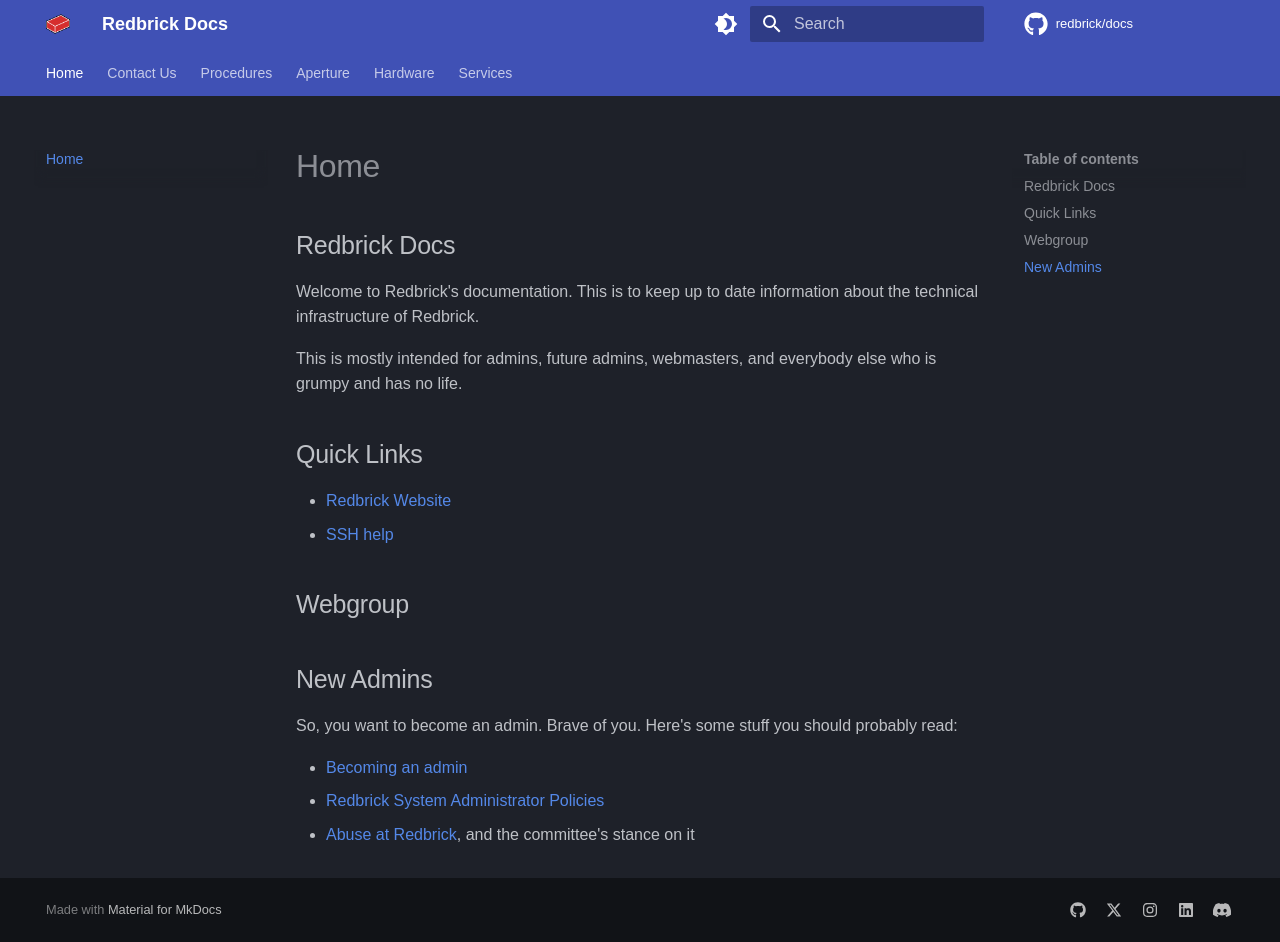
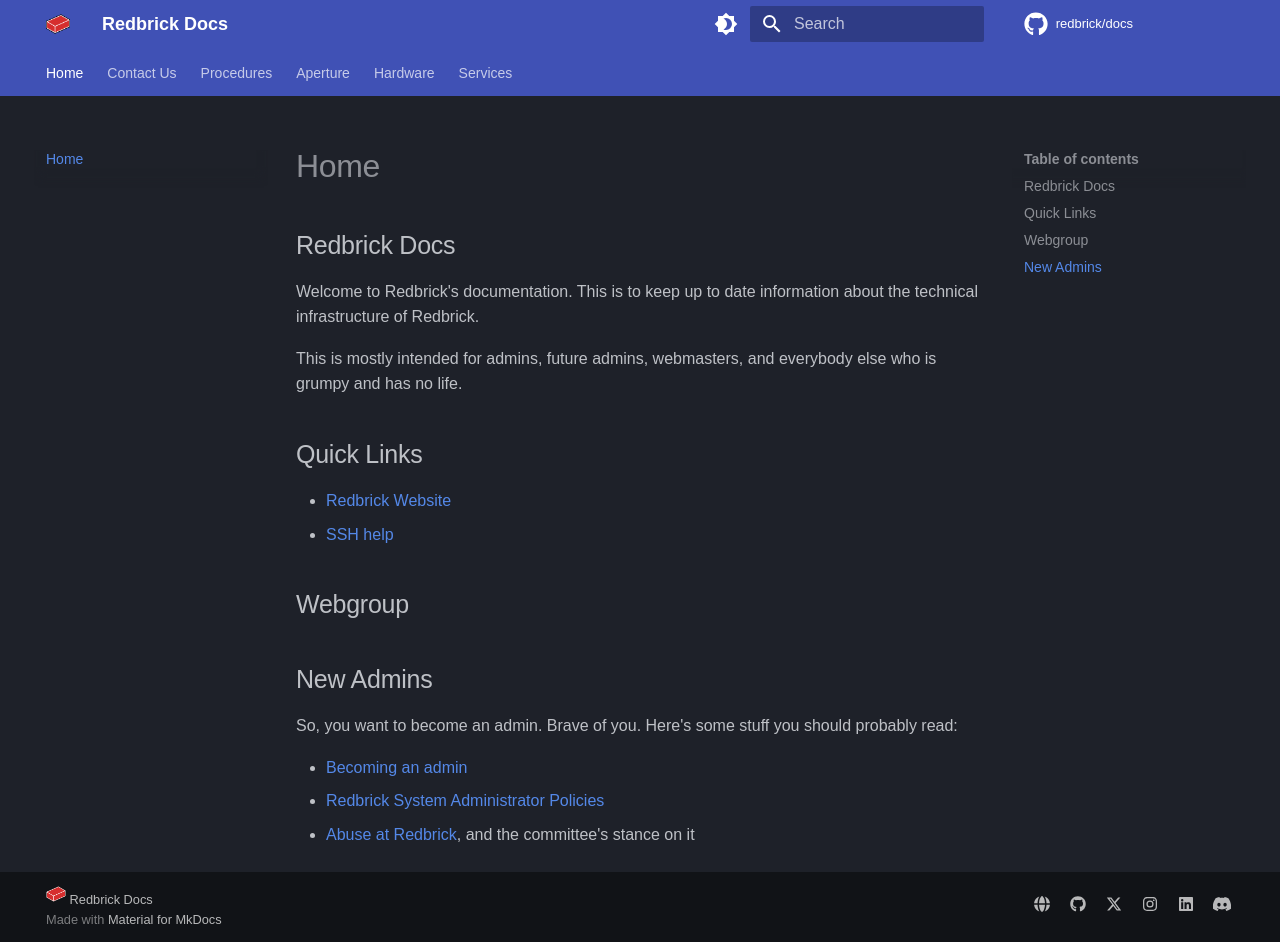
Before and after one commit to redbrick/docs, an MkDocs documentation site: the page built from docs/index.md, in a window 1280 px wide and 942 px high. Built offline with MkDocs 1.6.1 and Material for MkDocs 9.7.7, drawn with Linux system fonts in a browser that asks for light colours; some web fonts are replaced; comment, search, counter and statistics services are not loaded.

Commit message:
mkdocs: update footer, fix codeblocks, add glightbox

```diff
--- a/mkdocs.yml
+++ b/mkdocs.yml
@@ -16,7 +16,7 @@
     - navigation.tracking
     - navigation.indexes
     - content.code.copy
-    - content.code.select
+    - content.code.annotate
   palette:
     # Palette toggle for dark mode
     - scheme: slate
@@ -37,6 +37,7 @@
 plugins:
   - awesome-pages
   - callouts
+  - glightbox
   - search
   - git-revision-date-localized:
       type: timeago
@@ -56,19 +57,29 @@
       line_spans: __span
       pygments_lang_class: true
 
+copyright:  <img class="logo" src="res/logo.png" width="20px"> <a href="https://docs.redbrick.dcu.ie">Redbrick Docs</a>
+
 extra:
   github_org: https://github.com/redbrick
   social:
+    - icon: fontawesome/solid/globe
+      link: https://redbrick.dcu.ie
+      name: Redbrick Website
     - icon: fontawesome/brands/github
       link: https://github.redbrick.dcu.ie
+      name: Github
     - icon: fontawesome/brands/x-twitter
       link: https://twitter.redbrick.dcu.ie
+      name: Twitter
     - icon: fontawesome/brands/instagram
       link: https://instagram.redbrick.dcu.ie
+      name: Instagram
     - icon: fontawesome/brands/linkedin
       link: https://linkedin.redbrick.dcu.ie
+      name: LinkedIn
     - icon: fontawesome/brands/discord
       link: https://discord.redbrick.dcu.ie
+      name: Discord
 
 extra_css:
   - stylesheets/extra.css
```
Also changed, not shown: 1 other file.
